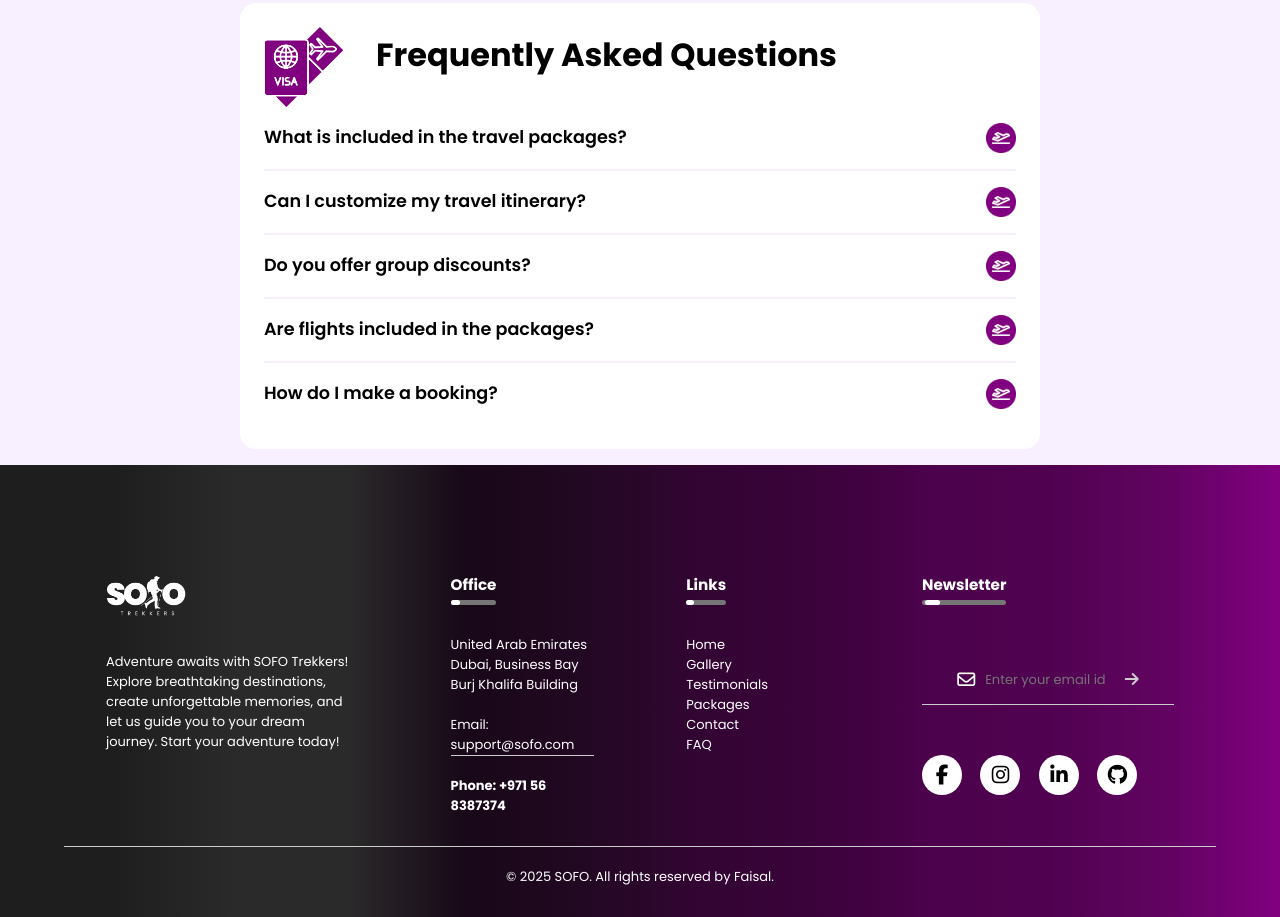
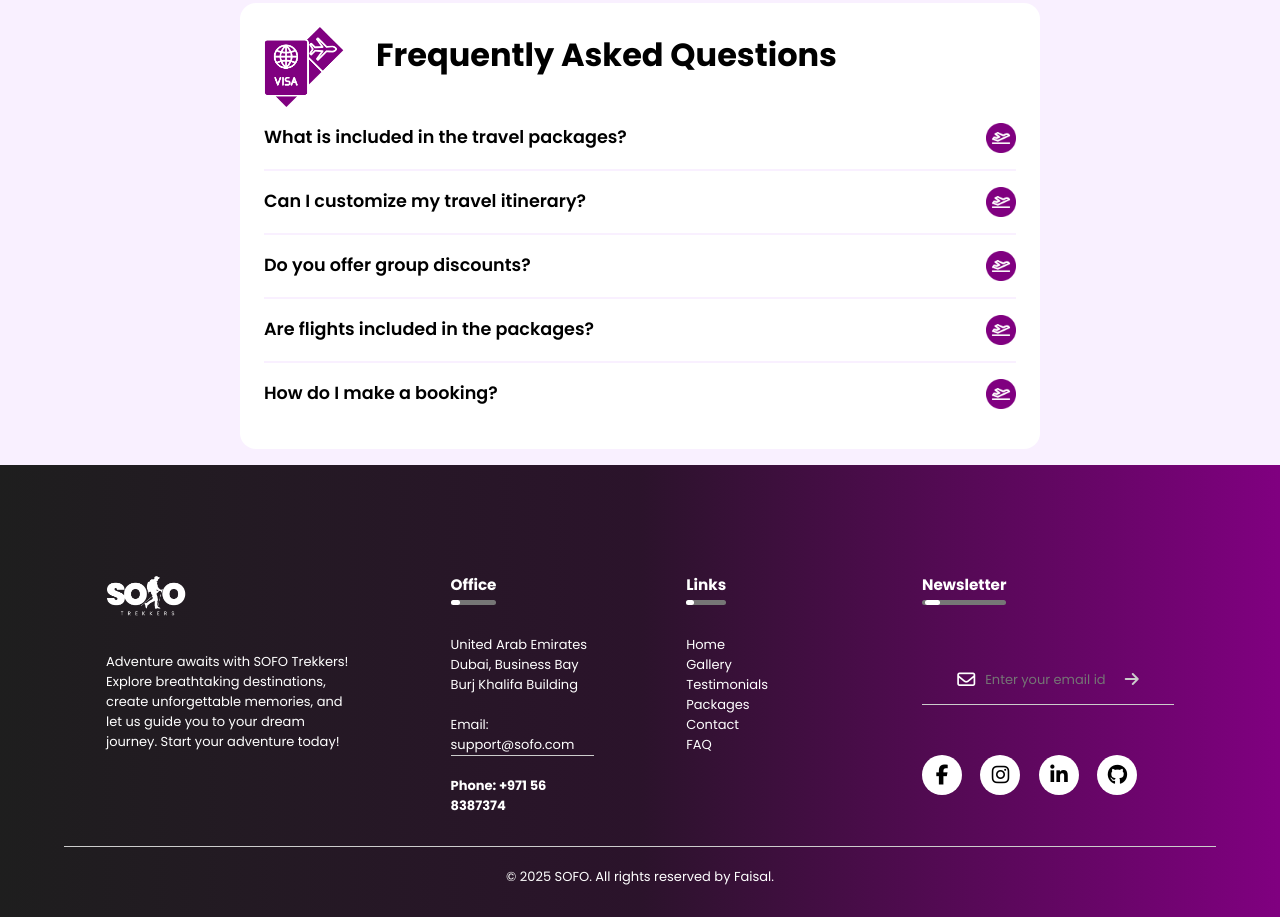
Before and after one commit to Mohammed-Faisal-34/mohamfaisal34.github.io, a plain HTML site: page Frontend/index.html in a window 1280 px wide. Shown: the part 3613-4530 px from the top of the page. Drawn offline with nearby package versions, Linux system fonts and the light colour scheme.

Commit message:
Frontend

```diff
--- a/Frontend/Style.css
+++ b/Frontend/Style.css
@@ -2096,7 +2096,7 @@ textarea.input {
 footer {
     width: 100%;
     position: absolute;
-    background: linear-gradient(to right, #1e1e1e, #1e1e1e, #2a2a2a, #2a2a2a, #180818, #220822, #320532, #3a033a, #4c024c, #500250, #610361, #800080);
+    background: linear-gradient(to right, #1e1e1e, #2b132b, #800080);
     color: white;
     padding: 100px 0 30px;
     font-size: 13px;
```
